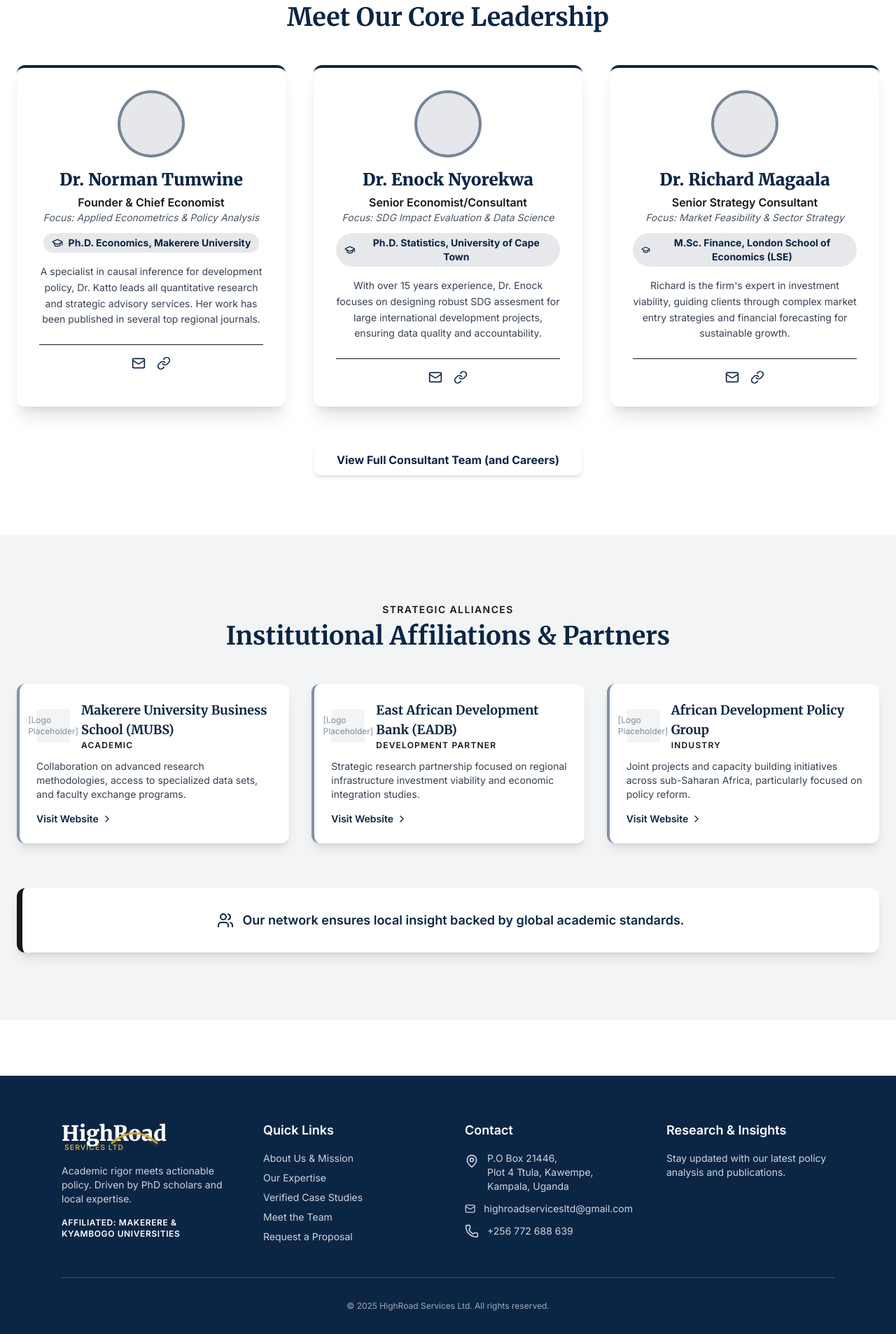
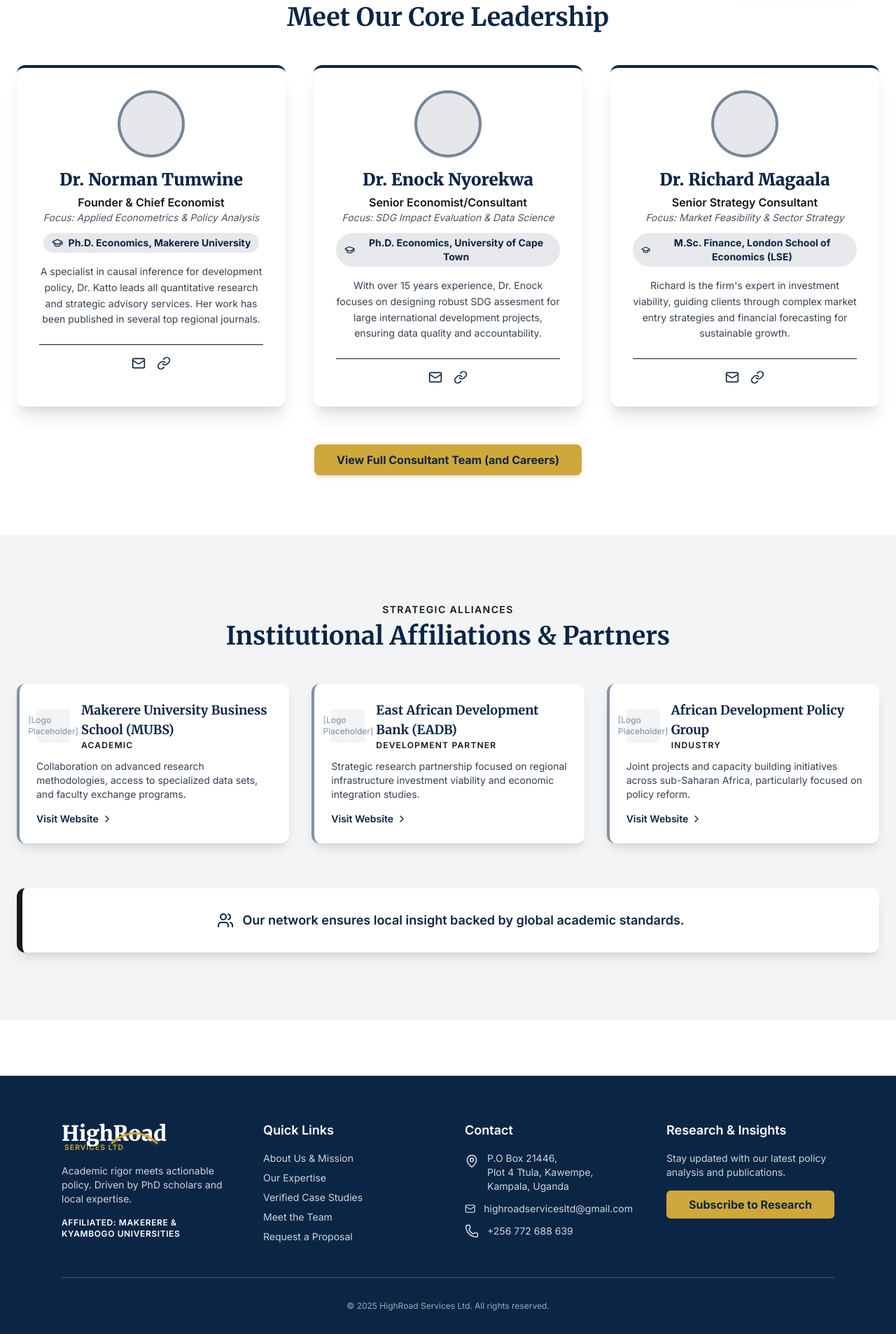
Before and after one commit to vanheaven-ui/highroad-services-ltd, a Next.js app: page /experts in a window 1280 px wide. Shown: the part 808-2714 px from the top of the page at 70% size. Built offline with nearby package versions, Linux system fonts and the light colour scheme.

Commit message:
fix: standardize accent color naming for consistency across components

```diff
--- a/app/approach/page.tsx
+++ b/app/approach/page.tsx
@@ -188,7 +188,7 @@
           </p>
           <Link
             href="/contact"
-            className="inline-flex items-center px-10 py-4 bg-accentGold text-primary font-bold rounded-full shadow-2xl text-xl hover:bg-yellow-500 transition transform hover:scale-105"
+            className="inline-flex items-center px-10 py-4 bg-accent-gold text-primary font-bold rounded-full shadow-2xl text-xl hover:bg-yellow-500 hover:text-white transition transform hover:scale-105"
           >
             Define Your Project Scope Today
           </Link>
--- a/app/case-studies/page.tsx
+++ b/app/case-studies/page.tsx
@@ -142,7 +142,7 @@
 
             <Link
               href="/contact"
-              className="mt-8 inline-flex items-center px-8 py-3 bg-accentGold text-primary font-bold rounded-lg shadow-2xl text-lg hover:bg-yellow-500 transition transform hover:scale-[1.02]"
+              className="mt-8 inline-flex items-center px-8 py-3 bg-accent-gold text-primary font-bold rounded-lg shadow-2xl text-lg hover:bg-yellow-500 hover:text-foreground transition transform hover:scale-[1.02]"
             >
               Discuss Your Project
             </Link>
@@ -180,7 +180,7 @@
             </p>
             <Link
               href="/contact"
-              className="mt-8 inline-flex items-center px-8 py-3 bg-accentGold text-primary font-bold rounded-lg shadow-2xl border-2 border-primary text-lg hover:bg-yellow-500 transition transform hover:scale-[1.02]"
+              className="mt-8 inline-flex items-center px-8 py-3 bg-accent-gold text-primary font-bold rounded-lg shadow-2xl border-2 border-primary text-lg hover:bg-yellow-500 hover:text-foreground transition transform hover:scale-[1.02]"
             >
               Schedule a Free Strategy Session
             </Link>
--- a/app/contact/page.tsx
+++ b/app/contact/page.tsx
@@ -176,7 +176,7 @@
 
               <button
                 type="submit"
-                className="inline-flex items-center justify-center w-full md:w-auto px-10 py-3 bg-accentGold text-primary font-bold rounded-lg shadow-md text-lg hover:bg-yellow-500 transition transform hover:scale-[1.01]"
+                className="inline-flex items-center justify-center w-full md:w-auto px-10 py-3 bg-accent-gold text-primary font-bold rounded-lg shadow-md text-lg hover:bg-yellow-500 transition transform hover:scale-[1.01]"
               >
                 Send Request
               </button>
--- a/app/experts/page.tsx
+++ b/app/experts/page.tsx
@@ -26,7 +26,7 @@
     name: "Dr. Enock Nyorekwa",
     title: "Senior Economist/Consultant",
     focus: "SDG Impact Evaluation & Data Science",
-    qualifications: "Ph.D. Statistics, University of Cape Town",
+    qualifications: "Ph.D. Economics, University of Cape Town",
     bioSummary:
       "With over 15 years experience, Dr. Enock focuses on designing robust SDG assesment for large international development projects, ensuring data quality and accountability.",
     email: "enyorekwa@highroad.example",
@@ -115,7 +115,7 @@
         <div className="text-center mt-16">
           <Link
             href="/careers"
-            className="px-8 py-3 bg-accentGold text-primary font-bold rounded-lg shadow-md hover:bg-yellow-500 transition"
+            className="px-8 py-3 bg-accent-gold text-primary font-bold rounded-lg shadow-md hover:bg-yellow-500 transition"
           >
             View Full Consultant Team (and Careers)
           </Link>
--- a/app/globals.css
+++ b/app/globals.css
@@ -27,7 +27,9 @@
   --color-surface: #111827; /* Deeper slate for surfaces to add depth without overwhelming (improved from #161b22) */
   --color-accent-gold: #fbbf24; /* Warmer, more vibrant gold for pop without harshness (improved from #ffc43a) */
   --color-accent-gold-hover: #f59e0b; /* Adjusted hover for smoother transition in dark (improved from #e5ac2e) */
-  --color-accent-green: #10b981; /* Brighter, more accessible green with emerald tones (improved from #3fb950) */
+  --color-accent-green: #10b981;
+  --color-foreground: #e6edf3; /* Warmer light gray for better readability and reduced eye strain (improved from #c9d1d9) */
+   /* Brighter, more accessible green with emerald tones (improved from #3fb950) */
 }
 
 /* Tailwind v4 THEME MAPPING — inline custom properties */
--- a/components/Footer.tsx
+++ b/components/Footer.tsx
@@ -146,7 +146,7 @@
               Stay updated with our latest policy analysis and publications.
             </p>
 
-            <button className="w-full py-2 bg-accentGold text-primary font-bold rounded-md hover:bg-yellow-500 transition">
+            <button className="w-full py-2 bg-accent-gold text-primary font-bold rounded-md hover:bg-yellow-500 hover:text-white transition">
               Subscribe to Research
             </button>
           </div>
```
